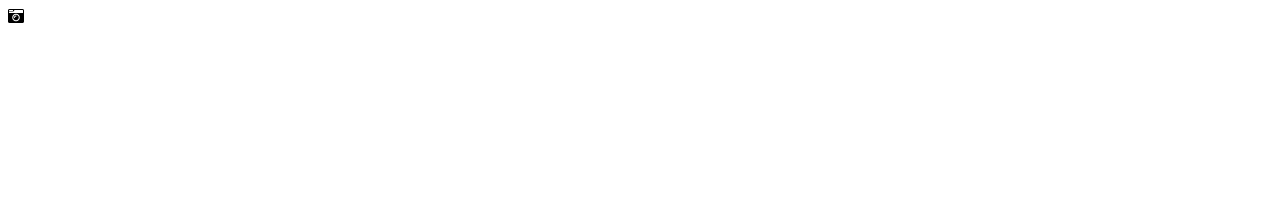
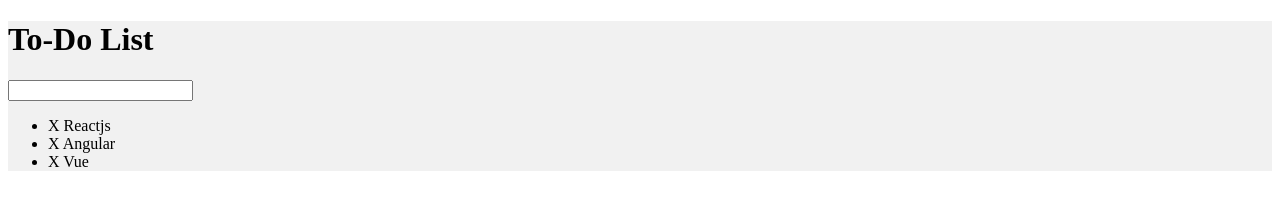
Before and after one commit to kdncode/jQuery-ToDo, a plain HTML site: page index.html in a window 1280 px wide. Drawn offline with nearby package versions, Linux system fonts and the light colour scheme.

Commit message:
html done

```diff
--- a/css/style.css
+++ b/css/style.css
@@ -0,0 +1,3 @@
+#container {
+    background: #f1f1f1;
+}
--- a/index.html
+++ b/index.html
@@ -11,7 +11,19 @@
 
 </head>
 <body>
-    <i class="fas fa-camera-retro"></i>
+
+    <div id="container">
+        <h1>To-Do List</h1>
+        <input type="text">
+
+    <ul>
+        <li> <span>X</span> Reactjs</li>
+        <li> <span>X</span> Angular</li>
+        <li> <span>X</span> Vue</li>
+    </ul>
+
+</div>
+
     <script src="js/script.js"></script>
 </body>
 </html>
```
